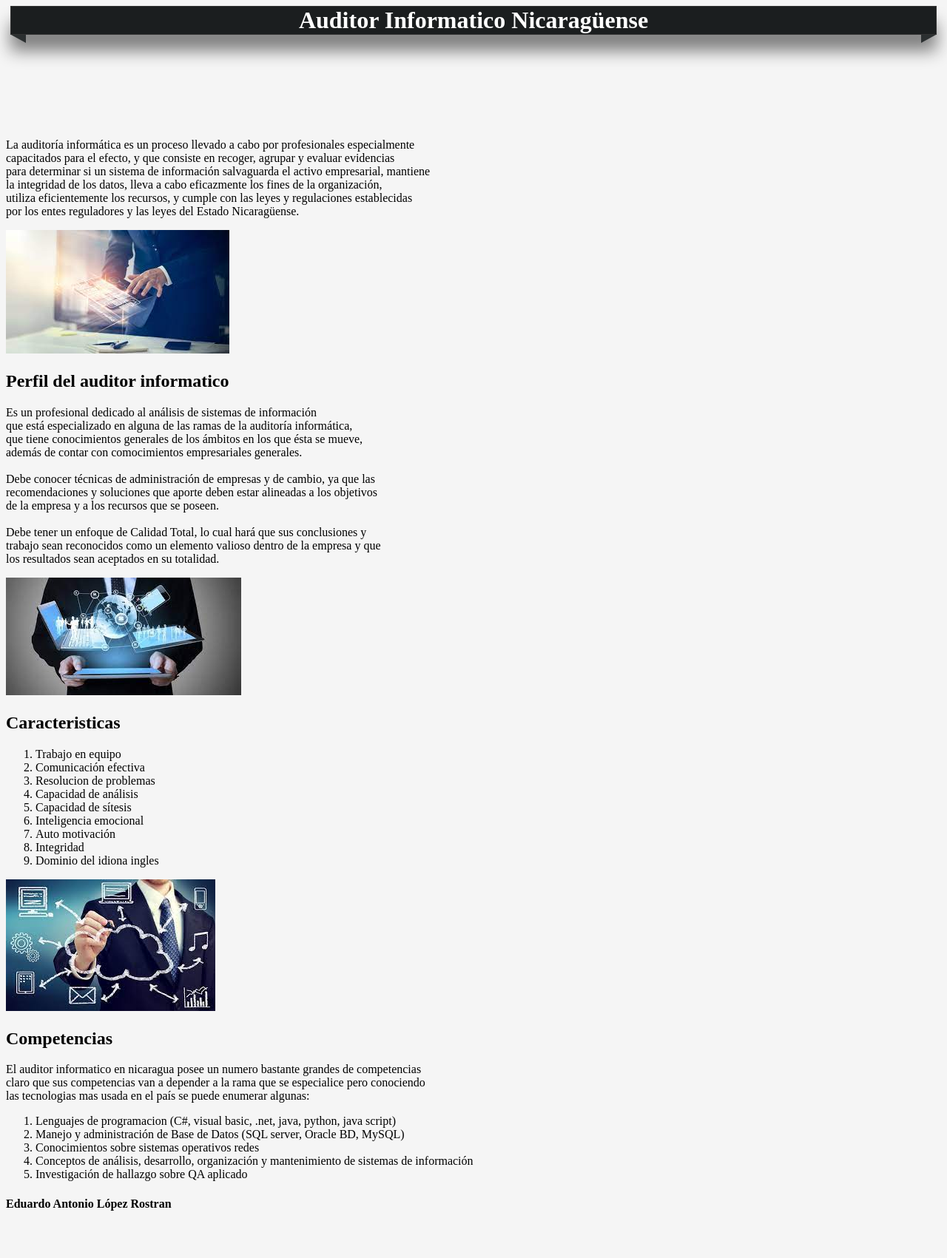
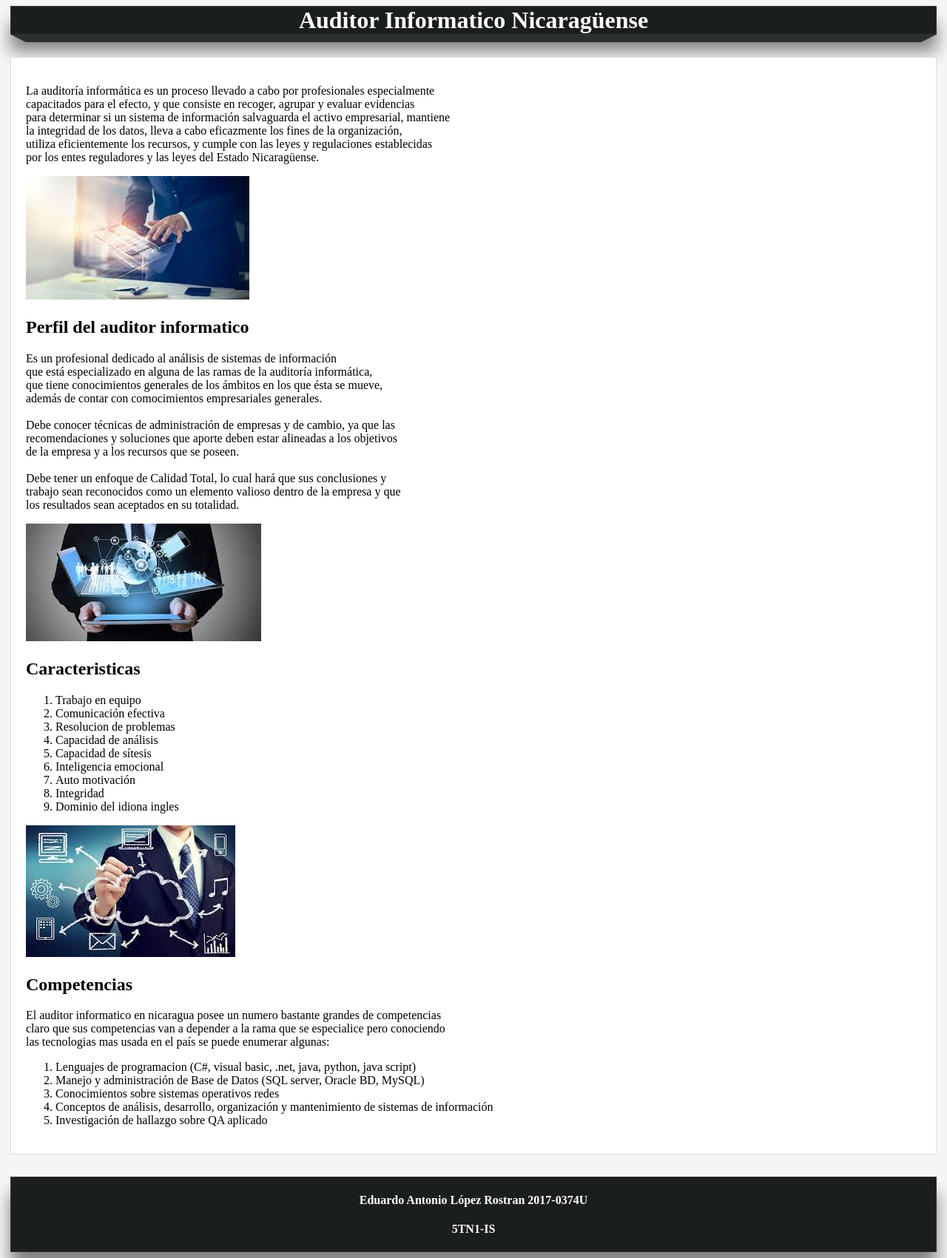
Before and after one commit to themuerte/tarea_auditoria, a plain HTML site: page index.html in a window 1280 px wide. Shown: the whole page at 74% size. Before the commit the page ends 1658 px from the top, so only its background shows below. Drawn offline with Linux system fonts and the light colour scheme.

Commit message:
efecto 3d, contenido y footer

```diff
--- a/index.html
+++ b/index.html
@@ -7,13 +7,15 @@
 </head>
 <body>
 
-    <header>
+
     <h1>auditor informatico nicaragüense</h1>
     <div class="barra">
         <span class="esquina-izquierda"></span>
         <span class="relleno-barra"></span>
         <span class="esquina-derecha"></span>
     </div>
+
+    <div class="texto">
         <p>
             La auditoría informática es un proceso llevado a cabo por profesionales especialmente   <br>
             capacitados para el efecto, y que consiste en recoger, agrupar y evaluar evidencias     <br>
@@ -22,9 +24,8 @@
             utiliza eficientemente los recursos, y cumple con las leyes y regulaciones establecidas <br>
             por los entes reguladores y las leyes del Estado Nicaragüense.
         </p>
-    </header>
 
-    <div id="perfil" class="texto">
+        <div id="perfil">
             <img src="./img/auditor 1.jpeg">
             <h2>Perfil del auditor informatico</h2>
             <p>
@@ -43,7 +44,7 @@
             </p>
         </div>
 
-    <div id="caracteristicas" class="texto">
+        <div id="caracteristicas">
             <img src="./img/auditor 2.jpeg">
             <h2>Caracteristicas</h2>
             <ol>
@@ -59,7 +60,7 @@
             </ol>
         </div>
 
-    <div id="competencia" class="texto">
+        <div id="competencia">
             <img src="./img/auditor 3.jpeg">
             <h2>Competencias</h2>
             <p>
@@ -77,9 +78,11 @@
 
             </ol>
         </div>
+    </div>
 
     <footer>
-        <h4>Eduardo Antonio López Rostran</h4>
+        <h4>Eduardo Antonio López Rostran 2017-0374U</h4>
+        <h4>5TN1-IS</h4>
     </footer>
 </body>
 </html>
--- a/style.css
+++ b/style.css
@@ -1,6 +1,21 @@
 body{
     background-color: whitesmoke;
 }
+
+footer{
+    text-align: center;
+    text-transform: capitalize;
+    color: white;
+
+    width: 1250px;
+    background-color: #1b1e1f;
+    border:  1px solid #333333;
+
+    margin: 0 auto;
+    box-shadow: 0px 22px 22px gray;
+}
+
+/*efecto 3d  en el h1*/
 
 h1{
     text-align: center;
@@ -18,19 +33,41 @@ h1{
 .barra{
     width: 1250px;
     margin: 0 auto;
-    margin-bottom: 140px;
 }
 
 .esquina-izquierda{
     display: block;
     border-left: 20px solid transparent;
-    border-top: 11px solid #2B2F30;
+    border-top: 10px solid #2B2F30;
     float: left;
 }
 
 .esquina-derecha{
     display: block;
     border-right: 20px solid transparent;
-    border-top: 11px solid #2B2F30;
+    border-top: 10px solid #2B2F30;
     float: right;
 }
+
+.relleno-barra{
+    display: block;
+    width: 1210px;
+    height: 10px;
+    background-color: #2B2F30;
+    float: left;
+
+}
+
+/*contenido*/
+
+.texto{
+    width: 1210px;
+    min-height: 930px;
+    margin: 0 auto;
+    margin-bottom: 30px;
+    margin-top: 30px;
+
+    background: white;
+    padding: 20px;
+    border: 1px solid #ddd;
+}
```
Lines whose indentation alone changed are shown as unchanged.
